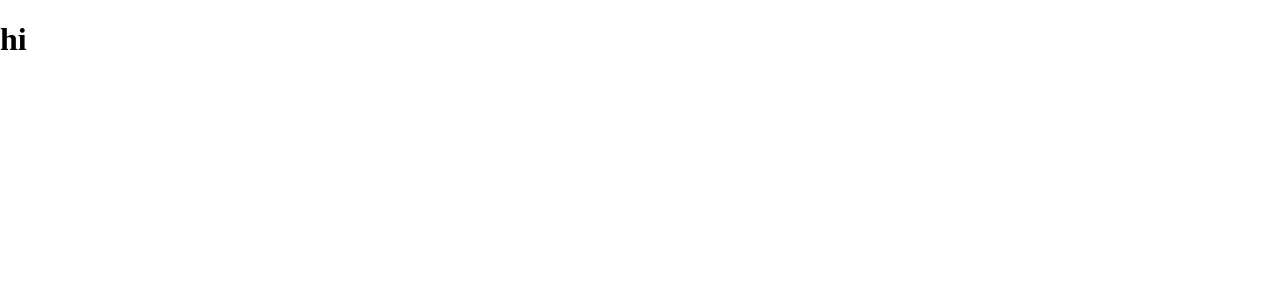
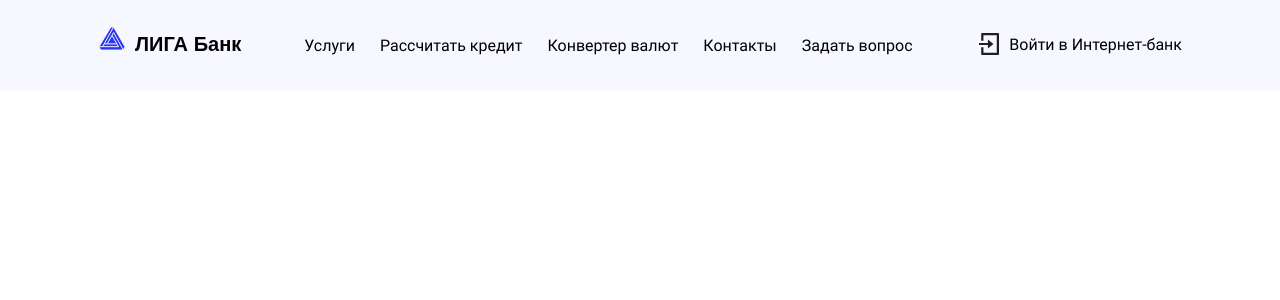
Before and after one commit to smolitskayahtmlacademy/Kirychenka_leagueBank, a React (Create React App) app: page / in a window 1280 px wide. Shown: the top 300 px of the page. Built offline with nearby package versions, Linux system fonts and the light colour scheme.

Commit message:
create main-header

```diff
--- a/src/components/app/app.jsx
+++ b/src/components/app/app.jsx
@@ -1,7 +1,8 @@
 import React from 'react';
+import MainHeader from '../main-header/main-header';
 
 export default function App() {
   return (
-    <h1>hi</h1>
+    <MainHeader/>
   );
 }
--- a/src/components/main-header/main-header.jsx
+++ b/src/components/main-header/main-header.jsx
@@ -0,0 +1,43 @@
+import React from 'react';
+import './style.scss';
+
+export default function MainHeader() {
+    return (
+        <header className='main-header'>
+            <nav className='main-header__navigation'>
+                <a className='main-header__logo' href='/'>
+                    <img className='main-header__logo-icon' src='img/logo.svg' width='28' height='25' alt='Логотип Лига Банка'/>
+                    <span>ЛИГА Банк</span>
+                </a>
+                <ul className='main-header__navigation-list'>
+                    <li className='main-header__navigation-item'>
+                        <a className='main-header__navigation-link' href='/'>
+                            Услуги
+                        </a>
+                    </li>
+                    <li className='main-header__navigation-item'>
+                        <a className='main-header__navigation-link' href='/'>
+                            Рассчитать кредит
+                        </a>
+                    </li>
+                    <li className='main-header__navigation-item'>
+                        <a className='main-header__navigation-link' href='/'>
+                            Конвертер валют
+                        </a>
+                    </li>
+                    <li className='main-header__navigation-item'>
+                        <a className='main-header__navigation-link' href='/'>
+                            Контакты
+                        </a>
+                    </li>
+                    <li className='main-header__navigation-item'>
+                        <a className='main-header__navigation-link' href='/'>
+                            Задать вопрос
+                        </a>
+                    </li>
+                </ul>
+            </nav>
+            <a className='main-header__sign-in' href='/'>Войти в Интернет-банк</a>
+        </header>
+    );
+}
--- a/src/components/main-header/style.scss
+++ b/src/components/main-header/style.scss
@@ -0,0 +1,72 @@
+@import '../../scss/mixins.scss';
+
+.main-header {
+  display: flex;
+  justify-content: space-between;
+  align-items: center;
+  min-height: 91px;
+  padding: 0 98px;
+  background-color: rgba(246, 247, 255, 1);
+}
+
+.main-header__logo {
+  @include reset-link;
+
+  font-family: "Work sans", sans-serif;
+  font-size: 20px;
+  font-weight: bold;
+  margin-right: 63px;
+}
+
+.main-header__logo-icon {
+  margin-right: 9px;
+}
+
+.main-header__navigation {
+  display: flex;
+  align-items: baseline;
+  padding-bottom: 9px;
+}
+
+.main-header__navigation-list {
+  @include reset-list;
+
+  display: flex;
+  flex-wrap: wrap;
+}
+
+.main-header__navigation-item {
+  margin-right: 25px;
+  font-family: "Roboto", sans-serif;
+  font-size: 16px;
+  font-weight: 400;
+}
+
+.main-header__navigation-link {
+  @include reset-link;
+
+  &:hover,
+  &:focus {
+    color: rgba(44, 54, 242, 1);
+  }
+}
+
+.main-header__sign-in {
+  @include reset-link;
+
+  font-family: "Roboto", sans-serif;
+  font-size: 16px;
+  font-weight: 400;
+  position: relative;
+  padding-left: 30px;
+
+  &:before {
+    position: absolute;
+    left: 0;
+    top: -3px;
+    content: '';
+    width: 20px;
+    height: 22px;
+    background-image: url('../../img/sign-in.svg');
+  }
+}
--- /dev/null
+++ b/src/scss/mixins.scss
@@ -0,0 +1,10 @@
+@mixin reset-list {
+  margin: 0;
+  padding: 0;
+  list-style: none;
+}
+
+@mixin reset-link {
+  color: inherit;
+  text-decoration: none;
+}
```
Also changed, not shown: public/img/logo.svg (added), src/img/sign-in.svg (added).
